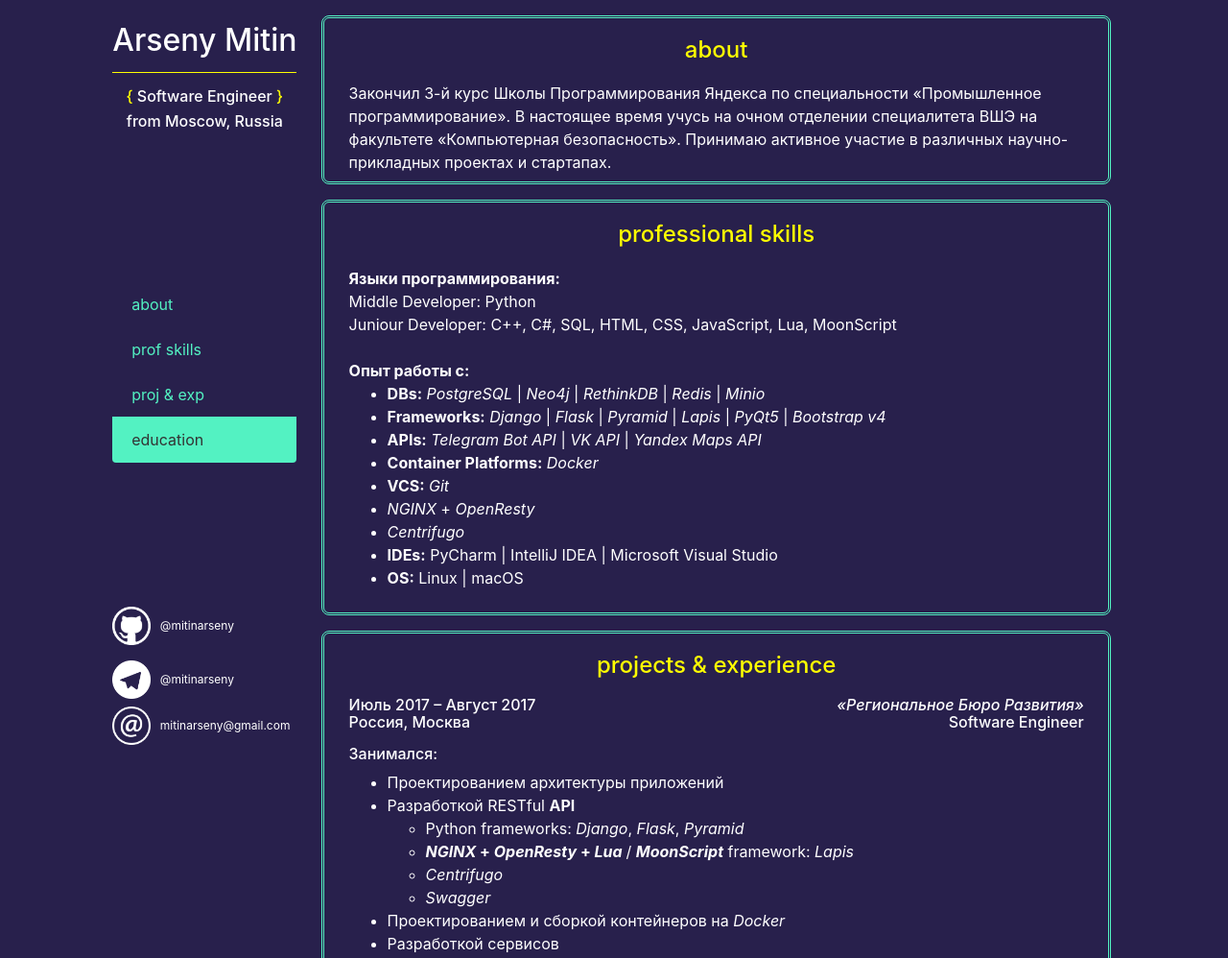
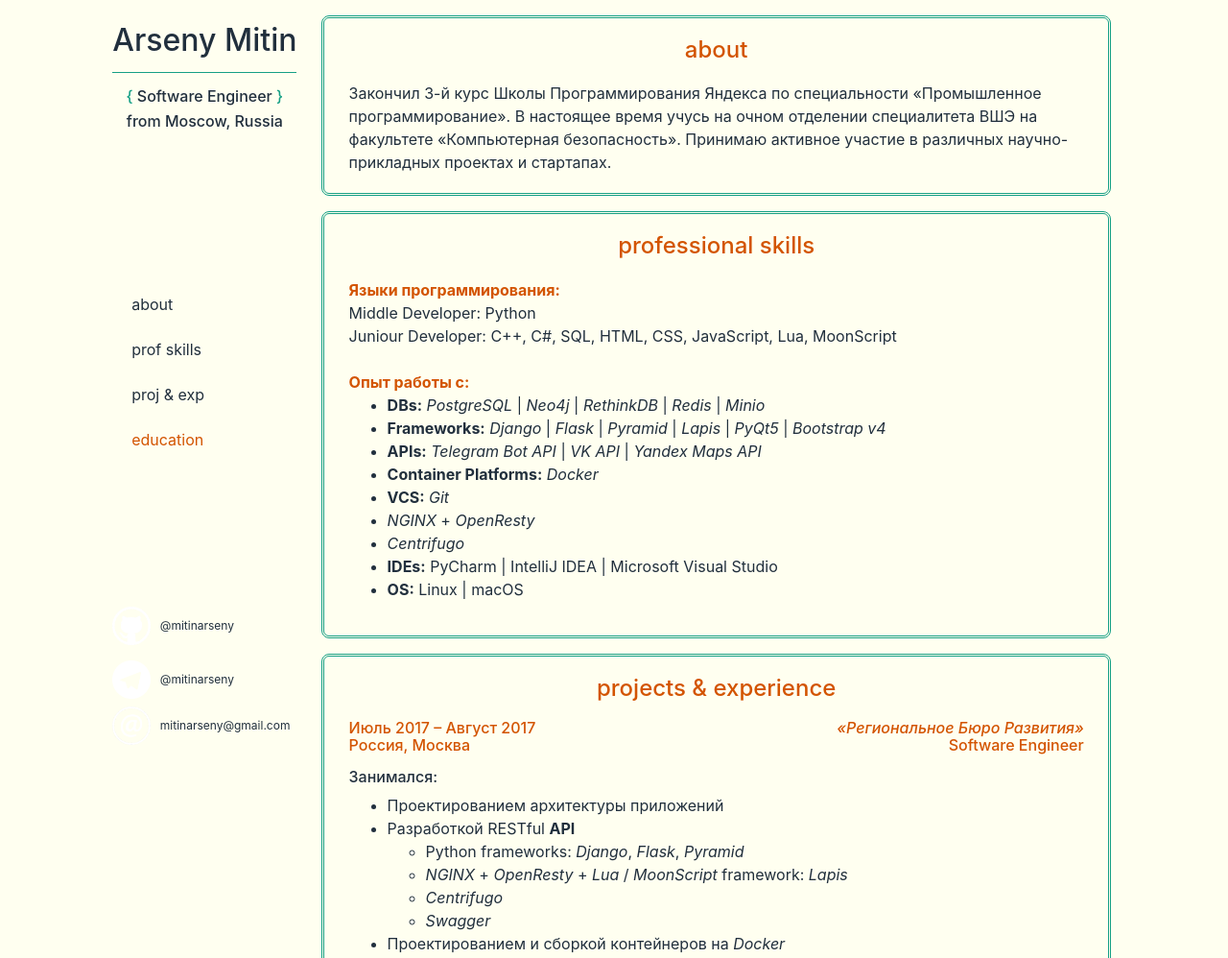
Before and after one commit to mitinarseny/web_brief, a plain HTML site: page index.html in a window 1280 px wide. Shown: the top 998 px of the page at 96% size. Drawn offline with Linux system fonts and the light colour scheme.

Commit message:
colors updated

```diff
--- a/index.html
+++ b/index.html
@@ -22,9 +22,9 @@
             <div class="col-md-3 col-xl-2" style="display: flex; flex-direction: column; align-items: center;">
                 <div style="position: fixed; margin-top: 3vh; margin-bottom: 3vh; height: 94vh; display: flex; align-items: stretch; justify-content: space-between; flex-direction: column;">
                     <div>
-                        <h2 class="background-font-color" style="color: var(--background-font-color); text-align: center;">Arseny Mitin</h2><hr style="border-color: yellow">
-                        <h6 class="background-font-color" style="text-align: center;"><span style="color: yellow">{</span> Software Engineer <span style="color: yellow">}</span> </h6>
-                        <h6 class="background-font-color" style="text-align: center;">from Moscow, Russia</h6>
+                        <h2 style="text-align: center;">Arseny Mitin</h2><hr class="decorator">
+                        <h6 style="text-align: center;"><span class="decorator">{</span> Software Engineer <span class="decorator">}</span> </h6>
+                        <h6 style="text-align: center;">from Moscow, Russia</h6>
                     </div>
                     <div id="sidenav" class="list-group" style="vertical-align: middle; align-items: center;">
                         <a class="list-group-item list-group-item-action active" href="#about">about</a>
@@ -65,10 +65,12 @@
                 <div id="prof-skills" class="section-wrapper">
                     <div class="section">
                         <h4 class="header">professional skills</h4>
-                            <b>Языки программирования:</b> <br> Middle Developer: Python <br> Juniour Developer: C++, C#, SQL, HTML, CSS, JavaScript, Lua, MoonScript
+                            <b class="background-font-color-2">Языки программирования:</b> <br>
+                            Middle Developer: Python <br>
+                             Juniour Developer: C++, C#, SQL, HTML, CSS, JavaScript, Lua, MoonScript
                             <br>
                             <br>
-                            <b>Опыт работы с:</b>
+                            <b class="background-font-color-2">Опыт работы с:</b>
                             <ul>
                                 <li>
                                     <b>DBs:</b>
@@ -119,7 +121,7 @@
                 <div id="projects" class="section-wrapper">
                     <div class="section">
                         <h4 class="header">projects & experience</h4>
-                        <div class="row exp-info">
+                        <div class="row experience-info background-font-color-2">
                             <div class="col-6">
                                 <h6>Июль 2017 – Август 2017 <br>
                                 Россия, Москва</h6>
@@ -135,7 +137,7 @@
                         	<li>Разработкой RESTful <strong>API</strong>
                         	<ul>
                         		<li>Python frameworks: <a class="link-undecorated" href="https://www.djangoproject.com" target="_blank">Django</a>, <a class="link-undecorated" href="http://flask.pocoo.org" target="_blank">Flask</a>, <a class="link-undecorated" href="https://trypyramid.com" target="_blank">Pyramid</a></li>
-                        		<li><strong><a class="link-undecorated" href="https://www.nginx.com" target="_blank">NGINX</a> + <a class="link-undecorated" href="http://openresty.org/en/" target="_blank">OpenResty</a> </strong><strong>+</strong><strong> <a class="link-undecorated" href="http://www.lua.org/about.html" target="_blank">Lua</a> </strong>/ <strong><a class="link-undecorated" href="http://moonscript.org" target="_blank">MoonScript</a></strong> framework: <a class="link-undecorated" href="http://leafo.net/lapis/" target="_blank">Lapis</a></li>
+                        		<li><a class="link-undecorated" href="https://www.nginx.com" target="_blank">NGINX</a> + <a class="link-undecorated" href="http://openresty.org/en/" target="_blank">OpenResty</a> + <a class="link-undecorated" href="http://www.lua.org/about.html" target="_blank">Lua</a> / <a class="link-undecorated" href="http://moonscript.org" target="_blank">MoonScript</a> framework: <a class="link-undecorated" href="http://leafo.net/lapis/" target="_blank">Lapis</a></li>
                         		<li><a class="link-undecorated" href="https://github.com/centrifugal/centrifugo" target="_blank">Centrifugo</a></li>
                         		<li><a class="link-undecorated" href="https://swagger.io" target="_blank">Swagger</a></li>
                         	</ul></li>
@@ -155,9 +157,9 @@
                         	<li>Python-модуль для валидации и парсинга аргументов объекта flask.request – <a class="link-undecorated" href="https://github.com/mitinarseny/flask-request-args-parser" target="_blank">flask-request-args-parser</a></li>
                         </ul>
 
-                        <hr style="border-color: white;">
+                        <hr class="decorator">
 
-                        <div class="row exp-info">
+                        <div class="row experience-info background-font-color-2">
                             <div class="col-6">
                                 <h6>2017<br>
                                 Россия, Москва</h6>
@@ -175,8 +177,8 @@
                         	<li>Администрированием баз данных</li>
                         	<li>Общей координацией backend разработки</li>
                         </ul>
-                        <hr style="border-color: white;">
-                        <div class="row exp-info">
+                        <hr class="decorator">
+                        <div class="row experience-info background-font-color-2">
                             <div class="col-6">
                                 <h6>2016<br>
                                 Россия, Москва</h6>
@@ -202,8 +204,12 @@
                 <div id="education" class="section-wrapper">
                     <div class="section">
                         <h4 class="header">education</h4>
-                            2017 – present: <a class="link-undecorated" target="_blank" href="https://www.hse.ru/ba/cosec/">National Research University Higher School of Economics, department of Computer Security</a>
-                            <hr> 2014 – 2017: <a class="link-undecorated" target="_blank" href="https://informatics.ru/yandex/">Yandex Programming School, speciality "Industrial Programming"</a>
+
+                            <span class="background-font-color-2">2017 – н.в.:</span> <a class="link-undecorated" target="_blank" href="https://www.hse.ru/ba/cosec/">НИУ ВШЭ, факультет "Компьютерная безопасность"</a>
+                            <hr class="decorator">
+                            <span class="background-font-color-2">2014 – 2017:</span> <a class="link-undecorated" target="_blank" href="https://informatics.ru/yandex/">Школа Программирования Яндекса, специальность "Промышленное программирование"</a>
+                            <hr class="decorator">
+                            <span class="background-font-color-2">2014 – 2017:</span> <a class="link-undecorated" target="_blank" href="https://www.lit.msu.ru">Лицей Информационных Технологий, направление "Прикладная экономика"</a>
                     </div>
                 </div>
             </div>
--- a/styles.css
+++ b/styles.css
@@ -1,23 +1,16 @@
 :root {
-    --background-color: #28204C;
-    --background-font-color: white;
-    --section-color: #28204C;
-    --frame-color: #53F2C2;
-    --section-font-color: white;
-    --section-header-color: var(--frame-color);
-
-    --main-color: #53F2C2;
-    --font-color-main: white;
-    --back-color: #28204C;
-    --front-color:#53F2C2;
-    --font-color: white;
+    --background-color: Ivory;
+    --background-font-color: #212F3D;
+    /*#D35400, #F39C12*/
+    --frame-color: #16A085;
+    --section-color: var(--background-color);
+    --background-font-color-2: #D35400;
+    --section-font-color: var(--background-font-color);
+    --section-header-color: var(--background-font-color-2);
 }
 
 html, body {
     background-color: var(--background-color);
-}
-
-.background-font-color {
     color: var(--background-font-color);
 }
 
@@ -28,13 +21,12 @@ html, body {
 
 .contact_link, .contact_link:hover {
     margin-left: 0.4vw;
-    color: var(--font-color-main);
-    color: var(--font-color-main);
+    color: inherit;
     font-size: 0.75rem;
 }
 
-.list-group-item {
-    color: var(--front-color);
+.list-group-item, .list-group-item:focus {
+    color: var(--background-font-color);
     background-color: inherit;
     border-style: none;
     text-align: left;
@@ -42,41 +34,22 @@ html, body {
 
 .list-group-item:hover {
     background-color: inherit;
-    color: white;
+    color: var(--background-font-color-2);
 }
 
 .list-group-item.active {
-    color: #333333;
-    background-color: var(--frame-color);
-    border-color: var(--frame-color);
+    color: var(--background-font-color-2);
+    background-color: inherit;
 }
 
-.link-undecorated {
+.link-undecorated, .link-undecorated:hover {
     color: inherit;
     font-style: italic;
 }
 
-.link-undecorated:hover {
-    color: inherit;
-}
-
-
-
 .link-img:hover {
     text-decoration: none;
 }
-
-.link-text {
-    margin-left: 0.4vw;
-    color: var(--font-color);
-    font-size: 0.75rem;
-}
-
-.link-text:hover {
-    color: var(--font-color);
-}
-
-
 
 .section-wrapper {
     padding-top: 1vh;
@@ -84,23 +57,31 @@ html, body {
 }
 
 .section {
-    background-color: var(--section-color);
     border-color: var(--frame-color);
-    color: var(--font-color-main);
+    color: var(--section-font-color);
     padding-top: 2.5vh;
     padding-right: 2vw;
-    padding-bottom: 1vh;
+    padding-bottom: 2.5vh;
     padding-left: 2vw;
     border-radius: 1vh;
     border-style: double;
 }
 
 .header {
-    color: yellow;
+    color: var(--section-header-color);
     text-align: center;
     margin-bottom: 2.5vh;
 }
 
-.exp-info {
+.experience-info {
     margin-bottom: 1vh;
 }
+
+.background-font-color-2 {
+    color: var(--background-font-color-2);
+}
+
+.decorator {
+    color: var(--frame-color);
+    border-color: var(--frame-color);
+}
```
